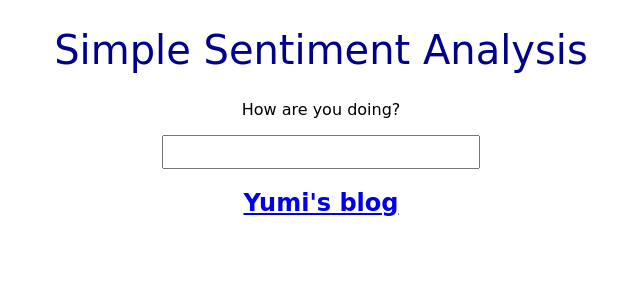
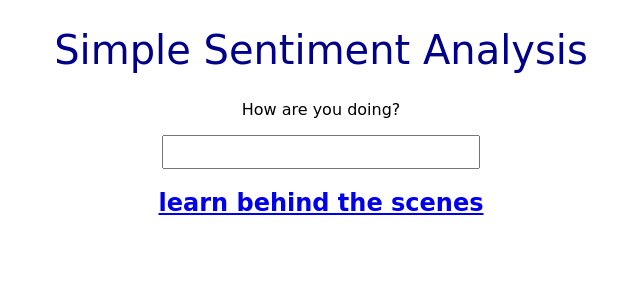
Before and after one commit to FairyOnIce/FlaskApp, a Flask app: page / in a window 1280 px wide. Shown: the top 300 px of the page, without its empty margins (319-959 px from the left). Run offline with Flask 2, Linux system fonts and the light colour scheme.

Commit message:
blog link is fixed

```diff
--- a/templates/index_page.html
+++ b/templates/index_page.html
@@ -16,7 +16,8 @@
 {% endif %}
 
 
-<h2><a href="https://fairyonice.github.io/">Yumi's blog</a></h2>
+<h2><a
+  href="https://fairyonice.github.io/Semantic-model-built-with-tensorflow-deployed-with-Flask-and-Heroku-Part-1.html">learn behind the scenes</a></h2>
 
 </div>
 
```
